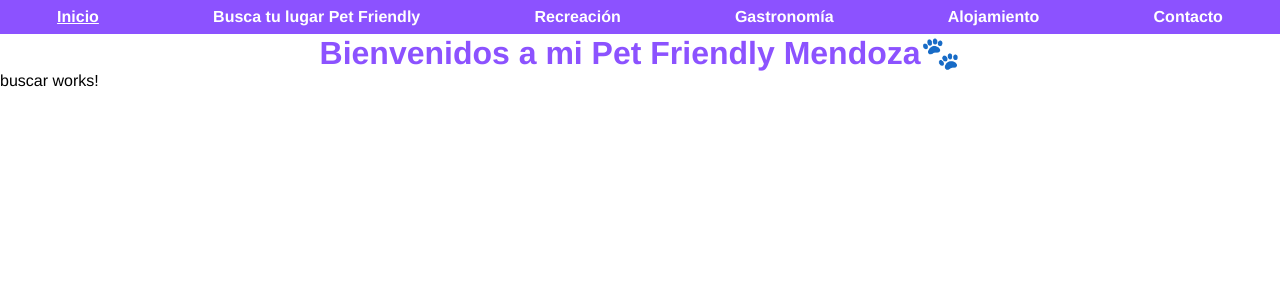
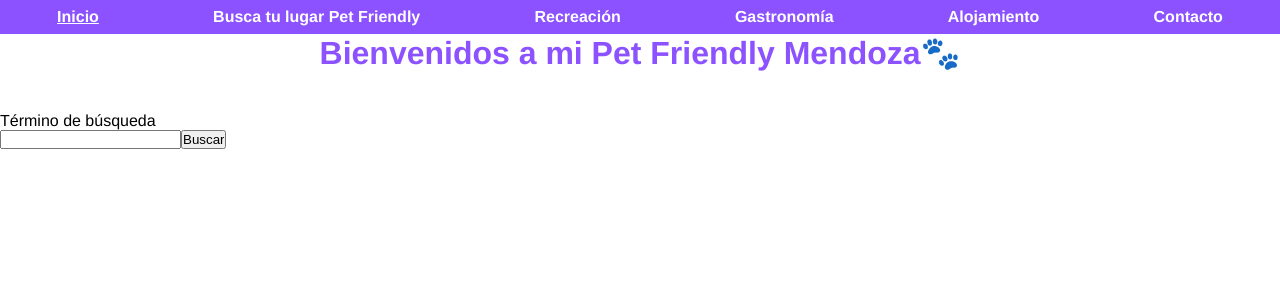
Before and after one commit to Salverte/Pet-Friendly-Mdza, an Angular app: page /buscar in a window 1280 px wide. Shown: the top 300 px of the page. Built offline with nearby package versions, Linux system fonts and the light colour scheme.

Commit message:
Feat: Form Buscar  Html/ onSubmit en ts.

```diff
--- a/src/app/app.module.ts
+++ b/src/app/app.module.ts
@@ -2,6 +2,8 @@ import { NgModule } from '@angular/core';
 import { BrowserModule } from '@angular/platform-browser';
 //esto se agrego para que funcione el servicio
 import { HttpClientModule } from '@angular/common/http';
+//Importamos ReactiveForms
+import { ReactiveFormsModule } from '@angular/forms';
 
 import { AppRoutingModule } from './app-routing.module';
 import { AppComponent } from './app.component';
@@ -30,7 +32,8 @@ import { BuscarComponent } from './pages/buscar/buscar.component';
     BrowserModule,
     AppRoutingModule,
     //acá tmn se agrega para que funcione el servicio
-    HttpClientModule
+    HttpClientModule,
+    ReactiveFormsModule
 
   ],
   providers: [],
--- a/src/app/pages/buscar/buscar.component.html
+++ b/src/app/pages/buscar/buscar.component.html
@@ -1,2 +1,8 @@
 
-<p>buscar works!</p>
+<!-- Usamos el evento onSubmit para llamar a la función cuando el formulario se envía. -->
+<form class="busqueda" [formGroup]="busquedaForm" (ngSubmit)="onSubmit()">
+    <label for="termino">Término de búsqueda</label>
+    <input type="search" id="termino" formControlName="termino">
+
+    <input type="submit" value="Buscar">
+</form>
--- a/src/app/pages/buscar/buscar.component.scss
+++ b/src/app/pages/buscar/buscar.component.scss
@@ -2,3 +2,10 @@ h2 {
     color: var(--durazno);
     text-align: center;
 }
+.busqueda {
+    margin-top: 40px;
+
+    label {
+        display: block;
+    }
+}
--- a/src/app/pages/buscar/buscar.component.ts
+++ b/src/app/pages/buscar/buscar.component.ts
@@ -1,4 +1,8 @@
 import { Component, OnInit } from '@angular/core';
+
+import { FormControl, FormGroup } from '@angular/forms';
+
+import { LugaresService } from 'src/app/servicios/servicios/lugares.service';
 
 @Component({
   selector: 'app-buscar',
@@ -6,8 +10,28 @@ import { Component, OnInit } from '@angular/core';
   styleUrls: ['./buscar.component.scss']
 })
 export class BuscarComponent implements OnInit {
+  // Acá declaramos en formulario, Indicando los campos que tiene.
+  busquedaForm = new FormGroup({
+    termino: new FormControl(),
+  });
 
-  constructor() { }
+
+  constructor(
+    private lugaresService: LugaresService
+  ) { }
+
+  onSubmit() {
+    console.log("Vas re bien");
+  }
+
+ //Conseguir el dato de lo que tipeo el usuario
+  //   const { termino }= this.busquedaForm.value;
+
+  //   this.lugaresService.findLugares(termino).subscribe(lugares => {
+  //     console.log('Resultados', lugares);
+  //   });
+  // }
+
 
   ngOnInit(): void {
   }
```
Also changed, not shown: src/app/servicios/servicios/lugares.service.ts (+26 -0 lines).
